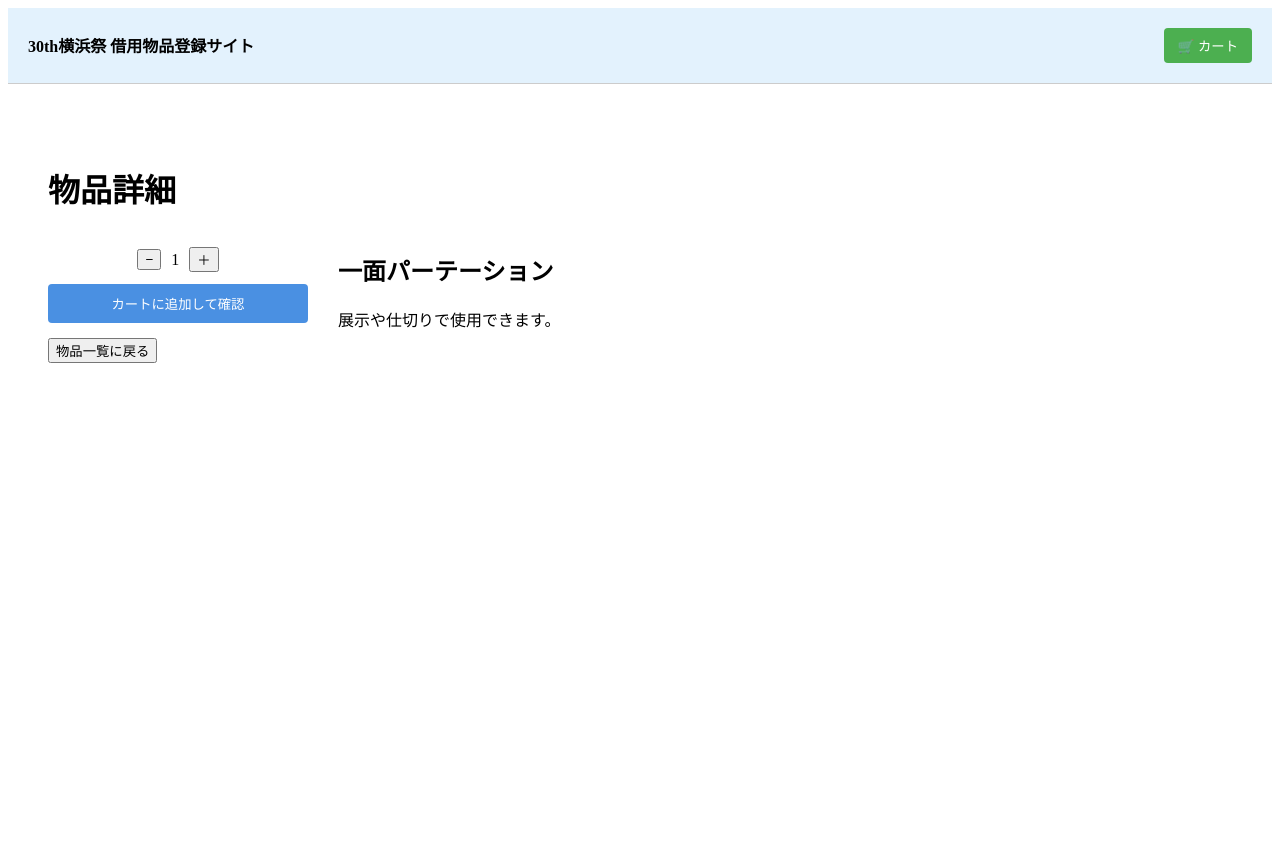
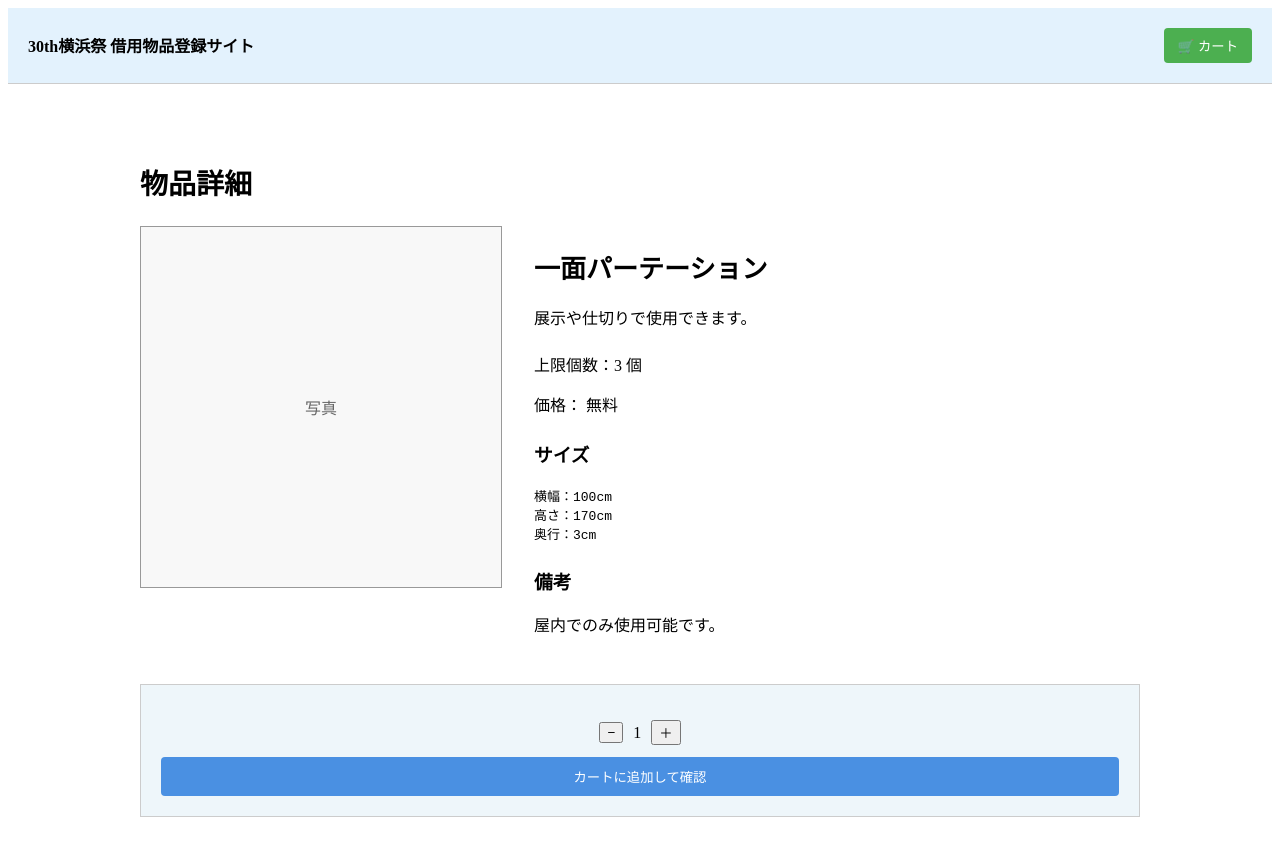
Before and after one commit to yokohamafest30kanri/yokohamasai-buppin, a Next.js app: page /items/1pa in a window 1280 px wide. Shown: the top 856 px of the page. Before the commit the page ends 800 px from the top, so only its background shows below. Built offline with nearby package versions, Linux system fonts and the light colour scheme.

Commit message:
edit [id]/page.tsx

```diff
--- a/app/items/[id]/page.tsx
+++ b/app/items/[id]/page.tsx
@@ -1,5 +1,5 @@
 import { internalItems, externalItems } from "../../../lib/items";
-import Link from "next/link";
+import Image from "next/image";
 import ItemDetailClient from "./ItemDetailClient";
 
 type PageProps = {
@@ -7,51 +7,95 @@ type PageProps = {
 };
 
 export default async function ItemDetailPage({ params }: PageProps) {
-  // ✅ params を await する
   const { id } = await params;
 
-  // ✅ 念のため正規化
-  const normalizedId = decodeURIComponent(id).trim();
-
-  // ✅ 学内・学外を統合
   const allItems = [...internalItems, ...externalItems];
-
-  const item = allItems.find((i) => i.id === normalizedId);
+  const item = allItems.find((i) => i.id === decodeURIComponent(id));
 
   if (!item) {
     return (
       <main style={{ padding: "40px" }}>
         <h2>物品が見つかりません。</h2>
-        <p>ID: {normalizedId}</p>
-
-        <Link href="/items">
-          <button style={{ marginTop: "16px" }}>
-            物品一覧に戻る
-          </button>
-        </Link>
       </main>
     );
   }
 
   return (
-    <main style={{ padding: "40px" }}>
-      <h1>物品詳細</h1>
+    <main style={{ padding: "40px", maxWidth: "1000px", margin: "0 auto" }}>
+      <h1 style={{ fontSize: "28px", fontWeight: "bold", marginBottom: "24px" }}>
+        物品詳細
+      </h1>
 
-      <div style={{ display: "flex", gap: "30px" }}>
-        <div style={{ width: "260px", flexShrink: 0 }}>
-          <ItemDetailClient item={item} />
-
-          <Link href="/items">
-            <button style={{ marginTop: "15px" }}>
-              物品一覧に戻る
-            </button>
-          </Link>
+      {/* ===== 上段 ===== */}
+      <div style={{ display: "flex", gap: "32px" }}>
+        {/* 左：画像 */}
+        <div
+          style={{
+            width: "360px",
+            height: "360px",
+            border: "1px solid #999",
+            display: "flex",
+            alignItems: "center",
+            justifyContent: "center",
+            backgroundColor: "#f8f8f8",
+            flexShrink: 0,
+          }}
+        >
+          {item.imageUrl ? (
+            <Image
+              src={item.imageUrl}
+              alt={item.name}
+              width={360}
+              height={360}
+              style={{ objectFit: "cover" }}
+            />
+          ) : (
+            <span style={{ color: "#666" }}>写真</span>
+          )}
         </div>
 
+        {/* 右：情報 */}
         <div style={{ flex: 1 }}>
-          <h2>{item.name}</h2>
-          <p>{item.description}</p>
+          <h2 style={{ fontSize: "26px", fontWeight: "bold" }}>
+            {item.name}
+          </h2>
+
+          <p style={{ marginTop: "12px", lineHeight: 1.6 }}>
+            {item.description}
+          </p>
+
+          <div style={{ marginTop: "20px" }}>
+            <p>上限個数：{item.maxQty} 個</p>
+            <p>
+              価格：
+              {item.price === 0 ? " 無料" : ` ${item.price}円`}
+            </p>
+          </div>
+
+          <div style={{ marginTop: "24px" }}>
+            <h3 style={{ fontWeight: "bold" }}>サイズ</h3>
+            <pre style={{ whiteSpace: "pre-wrap", marginTop: "6px" }}>
+              {item.size}
+            </pre>
+          </div>
+
+          <div style={{ marginTop: "24px" }}>
+            <h3 style={{ fontWeight: "bold" }}>備考</h3>
+            <p style={{ marginTop: "6px" }}>{item.note}</p>
+          </div>
         </div>
+      </div>
+
+      {/* ===== 下段：数量 & カート ===== */}
+      <div
+        style={{
+          marginTop: "32px",
+          padding: "20px",
+          border: "1px solid #ccc",
+          backgroundColor: "#eef6fa",
+        }}
+      >
+        <ItemDetailClient item={item} />
       </div>
     </main>
   );
```
